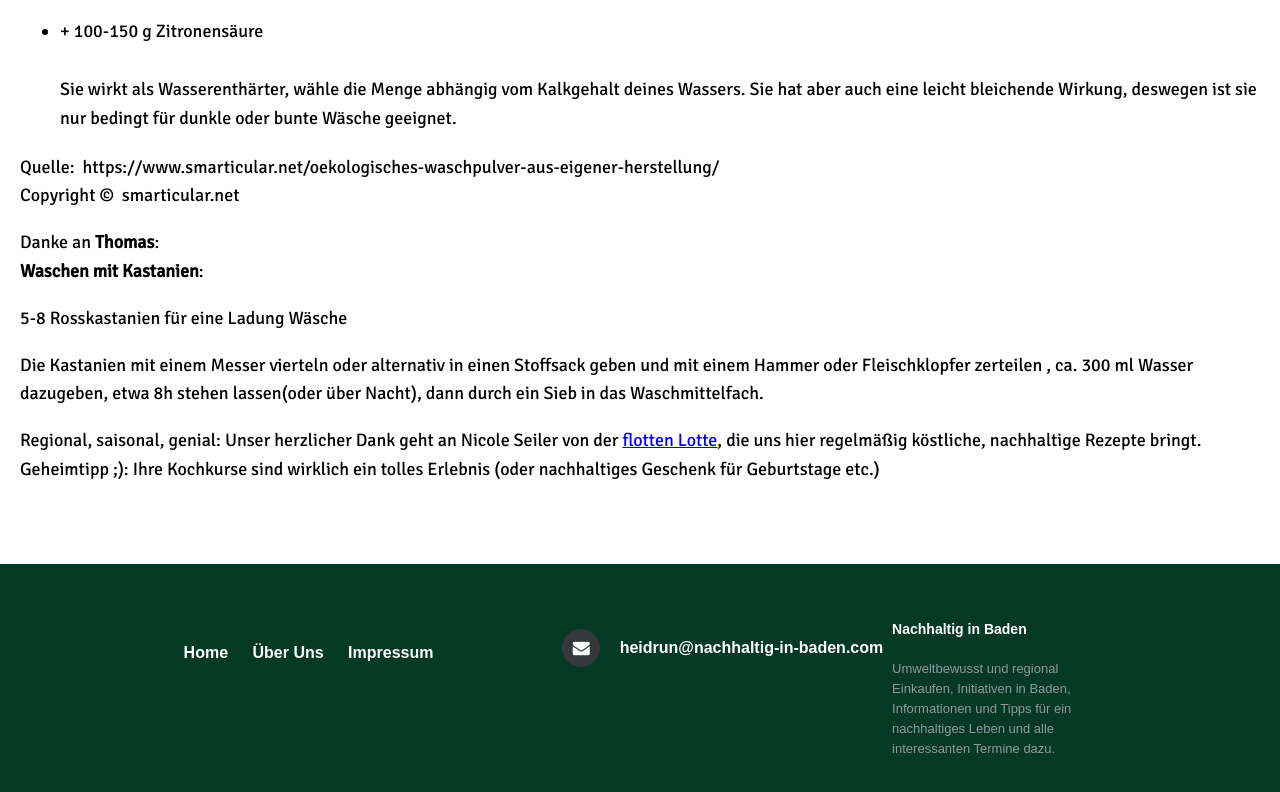
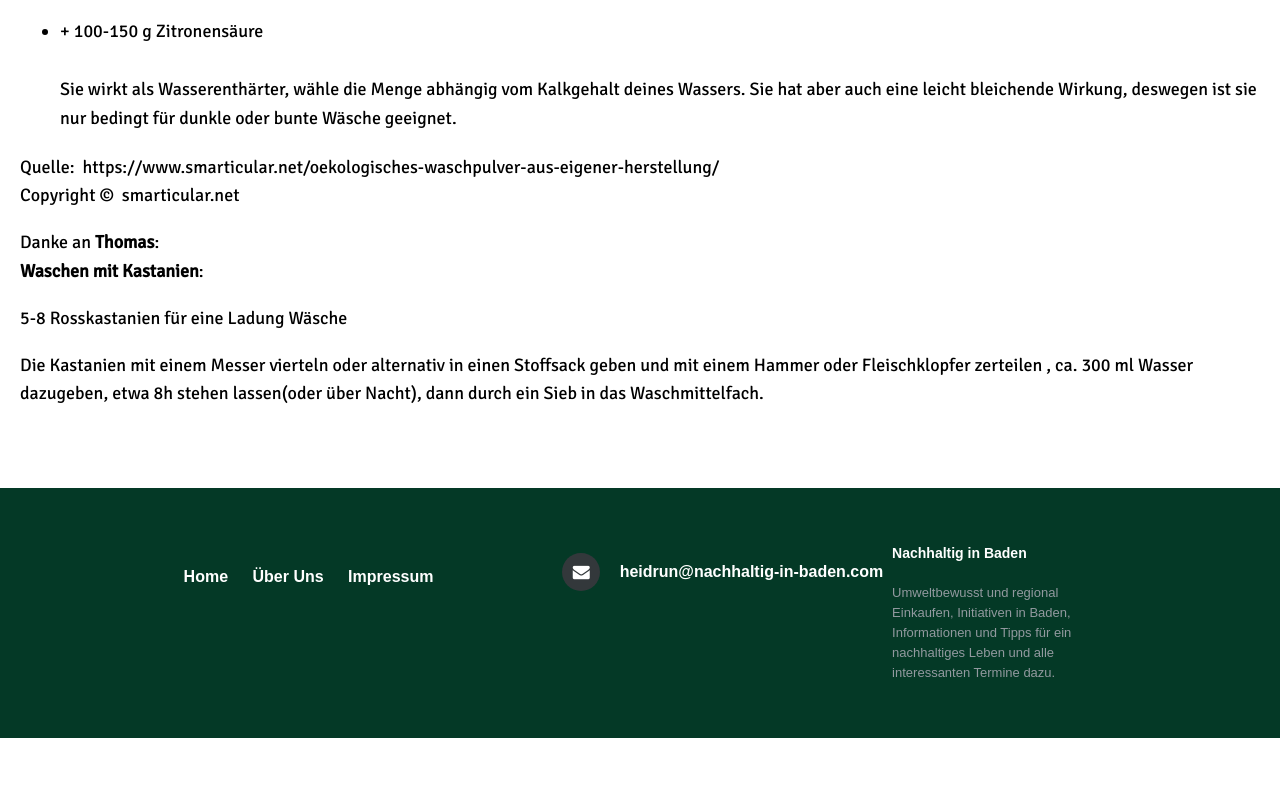
Before and after one commit to gottfired/nachhaltig-in-baden, a plain HTML site: page useful-info.html in a window 1280 px wide. Shown: the part 1137-1929 px from the top of the page. After the commit the page ends 1875 px from the top, so only its background shows below. Drawn offline with nearby package versions, Linux system fonts and the light colour scheme.

Commit message:
some style changes

```diff
--- a/useful-info.html
+++ b/useful-info.html
@@ -8,6 +8,7 @@
   <title>Nachhaltig in Baden</title>
   <link href="nachhaltig.css" type="text/css" rel="stylesheet">
   <link href="footer.css" type="text/css" rel="stylesheet">
+
   <meta name="author" content="Florian Chen">
   <meta name="description" content="Umweltbewusst und regional Einkaufen, Initiativen in Baden, Informationen und Tipps für ein nachhaltiges Leben und alle interessanten Termine dazu.">
   <link rel="icon" href="https://www.heraldry-wiki.com/heraldrywiki/images/3/3c/Baden.jpg">
@@ -24,6 +25,8 @@
   <div style="background-image: url(bilder/useful-info.jpg); background-color: rgb(33, 31, 32);" class="topcontainer">
     <h1 id="header" class="break-word">Tipps</h1>
   </div>
+
+
 
 
   <div class="text_container">
@@ -75,12 +78,6 @@
         etwa 8h stehen lassen(oder über Nacht), dann durch ein Sieb in das Waschmittelfach.</p>
 
 
-      <p>Regional, saisonal, genial: Unser herzlicher Dank geht an Nicole Seiler von
-        der <a target="_blank" rel="noopener noreferrer" href="http://www.flotte-lotte.at/"> flotten Lotte</a>, die uns
-        hier regelmäßig köstliche, nachhaltige Rezepte bringt.
-        Geheimtipp ;): Ihre Kochkurse sind wirklich ein tolles Erlebnis (oder nachhaltiges Geschenk für
-        Geburtstage etc.)</p>
-
 
   </div>
   </div>
```
Also changed, not shown: index.html (+7 -1 lines), bilder/front.jpg (added).
